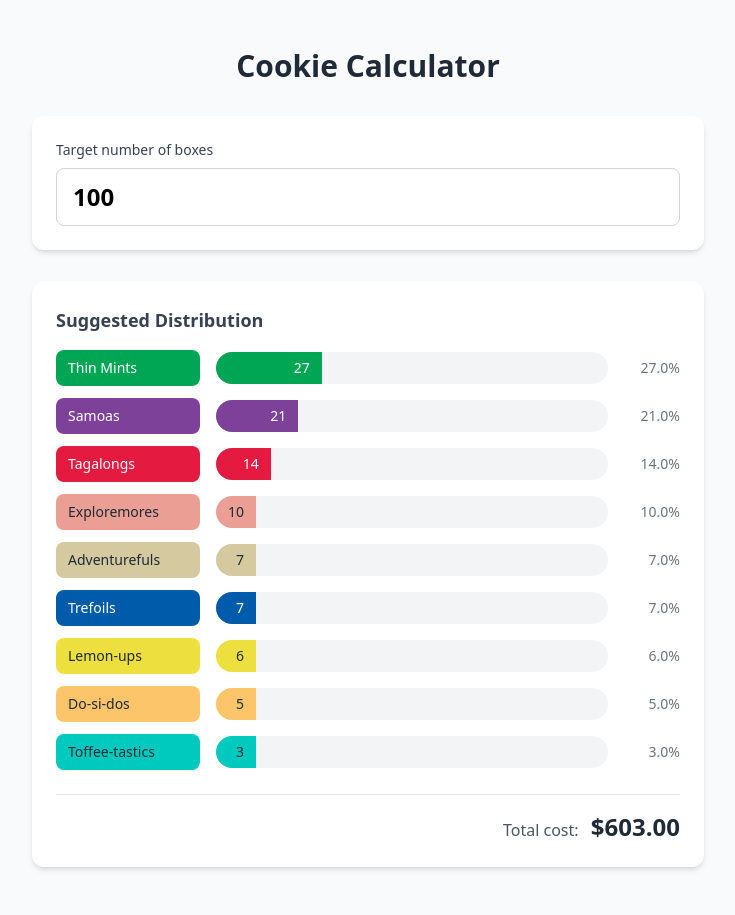
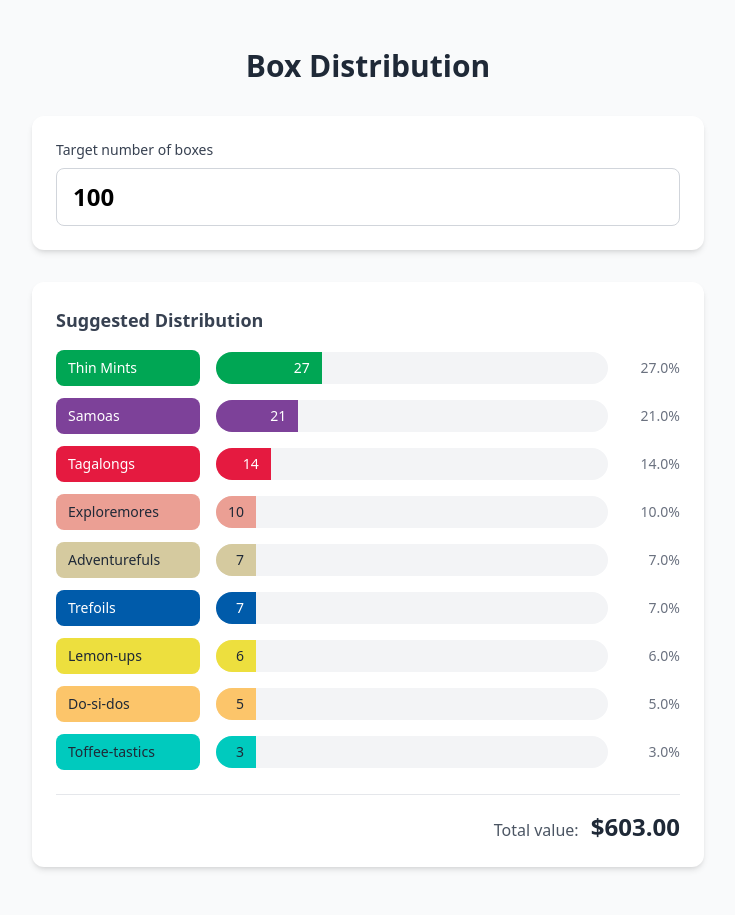
Before and after one commit to davepeck/cookietrails, a Django app: page /calc/ in a window 1280 px wide. Shown: the whole page, without its empty margins (272-1007 px from the left). Run offline with Django 5.2, Linux system fonts and the light colour scheme; some libraries are stand-ins or nearby versions.

Commit message:
Small improvements

```diff
--- a/cookie/templates/calculator.html
+++ b/cookie/templates/calculator.html
@@ -1,11 +1,11 @@
 {% extends "base.html" %}
 {% block title %}
-  Cookie Calculator - CookieTrails
+  Box Distribution - CookieTrails
 {% endblock title %}
 {% block content %}
   <div class="min-h-dvh bg-gray-50 py-6 sm:py-12 px-3 sm:px-4">
     <div class="max-w-2xl mx-auto">
-      <h1 class="text-2xl sm:text-3xl font-bold text-gray-800 mb-4 sm:mb-8 text-center">Cookie Calculator</h1>
+      <h1 class="text-2xl sm:text-3xl font-bold text-gray-800 mb-4 sm:mb-8 text-center">Box Distribution</h1>
       <div class="bg-white rounded-xl shadow-md p-4 sm:p-6 mb-4 sm:mb-8">
         <label for="total-boxes"
                class="block text-sm font-medium text-gray-700 mb-2">Target number of boxes</label>
@@ -20,7 +20,8 @@
       <div class="bg-white rounded-xl shadow-md p-4 sm:p-6">
         <h2 class="text-base sm:text-lg font-semibold text-gray-700 mb-3 sm:mb-4">Suggested Distribution</h2>
         <div id="distribution-results" class="space-y-2 sm:space-y-3"></div>
-        <div id="total-cost" class="mt-4 sm:mt-6 pt-3 sm:pt-4 border-t border-gray-200 text-right"></div>
+        <div id="total-cost"
+             class="mt-4 sm:mt-6 pt-3 sm:pt-4 border-t border-gray-200 text-right"></div>
       </div>
     </div>
   </div>
@@ -90,7 +91,7 @@
 
       resultsDiv.innerHTML = html;
       totalCostDiv.innerHTML = `
-        <span class="text-gray-600">Total cost:</span>
+        <span class="text-gray-600">Total value:</span>
         <span class="text-2xl font-bold text-gray-800 ml-2">$${totalCost.toFixed(2)}</span>
       `;
     }
--- a/cookie/templates/cases.html
+++ b/cookie/templates/cases.html
@@ -1,11 +1,11 @@
 {% extends "base.html" %}
 {% block title %}
-  Case Calculator - CookieTrails
+  Case Suggestions - CookieTrails
 {% endblock title %}
 {% block content %}
   <div class="min-h-dvh bg-gray-50 py-6 sm:py-12 px-3 sm:px-4">
     <div class="max-w-2xl mx-auto">
-      <h1 class="text-2xl sm:text-3xl font-bold text-gray-800 mb-4 sm:mb-8 text-center">Case Calculator</h1>
+      <h1 class="text-2xl sm:text-3xl font-bold text-gray-800 mb-4 sm:mb-8 text-center">Case Suggestions</h1>
       <p class="text-gray-600 text-center mb-6">
         Enter the number of boxes you want for each variety, and we'll tell you how many cases to order.
       </p>
--- a/cookie/templates/home.html
+++ b/cookie/templates/home.html
@@ -4,7 +4,9 @@
     <h1 class="text-4xl font-bold -mt-16">CookieTrails</h1>
     <div class="mt-16 flex gap-4">
       <a href="{% url 'calculator' %}"
-         class="px-6 py-3 bg-blue-600 text-white rounded-lg hover:bg-blue-900 transition">Calculator</a>
+         class="px-6 py-3 bg-blue-600 text-white rounded-lg hover:bg-blue-900 transition">Box Distribution</a>
+      <a href="{% url 'cases' %}"
+         class="px-6 py-3 bg-green-600 text-white rounded-lg hover:bg-green-900 transition">Case Suggestions</a>
     </div>
   </div>
 {% endblock content %}
```
